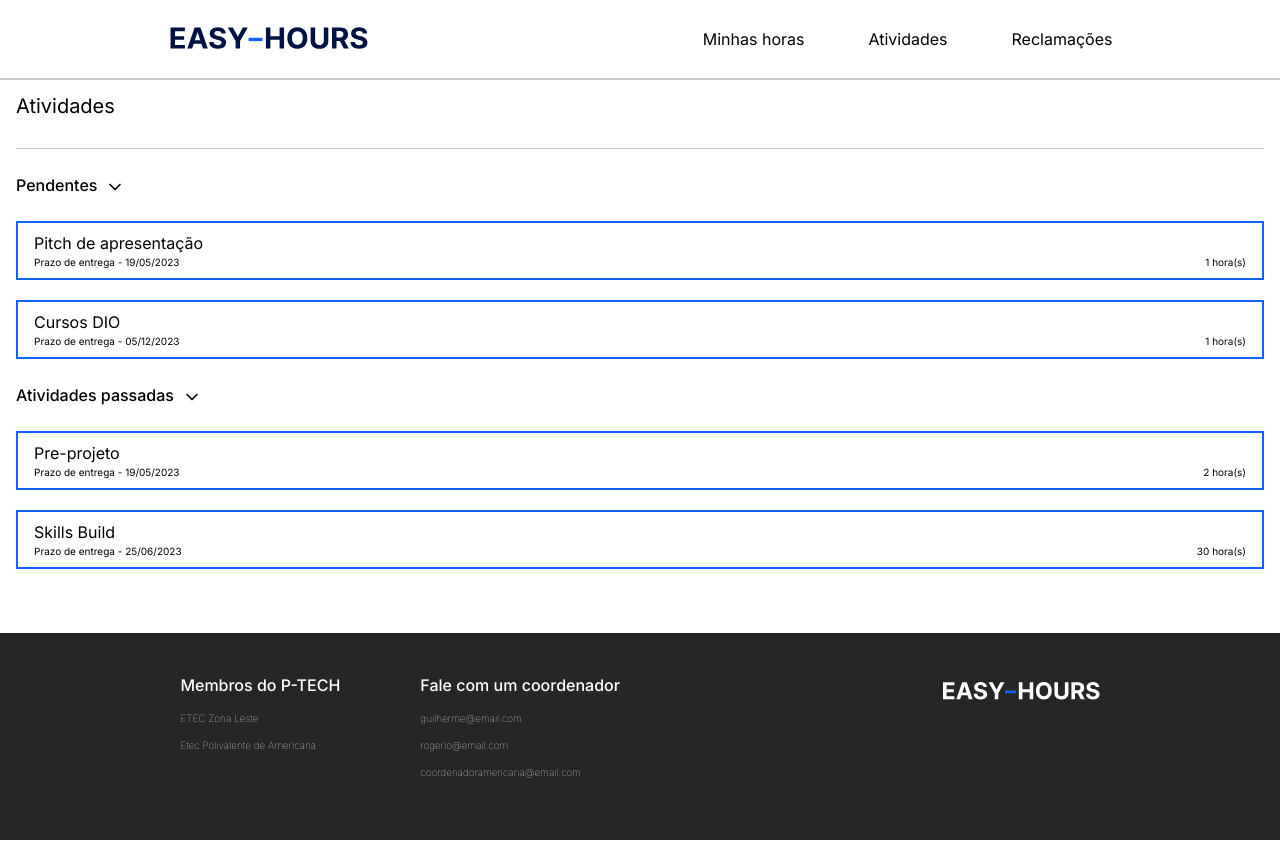
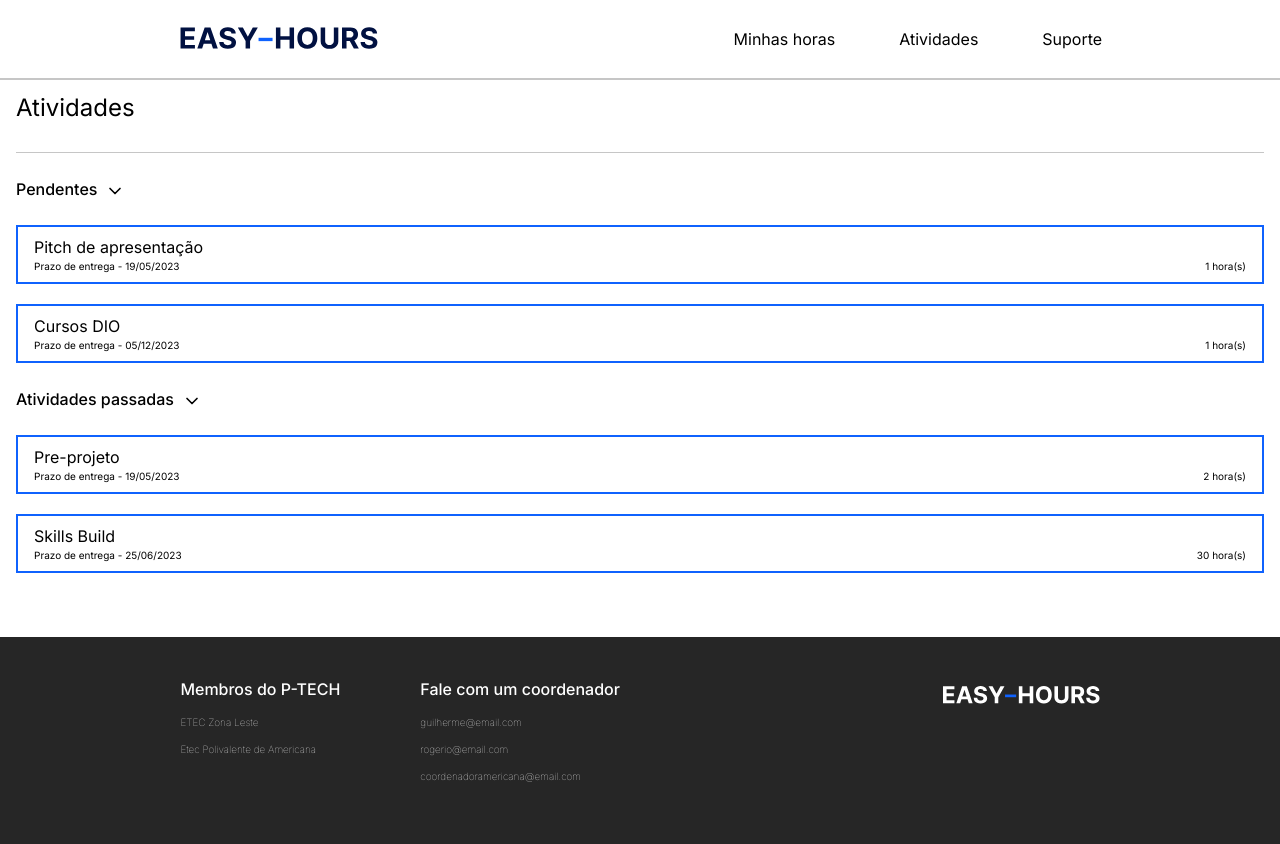
Before and after one commit to gabrielMendes21/tcc-etecZL, a Next.js app in the folder front/: page /coordenador-IBM/atividades in a window 1280 px wide. Built offline with nearby package versions, Linux system fonts and the light colour scheme.

Commit message:
change complaints page name

```diff
--- a/front/src/app/(authenticated)/aluno/reclamacoes/page.jsx
+++ /dev/null
@@ -1,60 +0,0 @@
-'use client'
-
-import Card from '@/components/Card'
-import Dropdown from '@/components/Dropdown'
-import PageTitle from '@/components/H1'
-import Main from '@/components/Main'
-
-export default function Reclamacoes() {
-  return (
-    <Main>
-      <PageTitle title="Reclamações" />
-
-      {/* Complaints sent */}
-      <Dropdown title="Enviadas">
-        <Card>
-          <span className="text-base">Horas não contabilizadas</span>
-          <span>Aguardando resposta...</span>
-        </Card>
-        <Card>
-          <span className="text-base">Erro na entrega</span>
-          <span>Aguardando resposta...</span>
-        </Card>
-      </Dropdown>
-
-      {/* Complaints answered  */}
-      <Dropdown title="Respondidas">
-        <Card>
-          <span className="text-base">Atraso nas atividades</span>
-          <span>Respondida em 20/09/2023</span>
-        </Card>
-        <Card>
-          <span className="text-base">Dúvidas sobre a atividade</span>
-          <span>Respondida em 12/05/2023</span>
-        </Card>
-      </Dropdown>
-      {/* <div
-          className="dropdown flex items-end gap-2 my-6"
-          onClick={handleDropDown}
-        >
-          <h3 className="font-medium">Respondidas</h3>
-          {isActive ? <ChevronDown size={20} /> : <ChevronRight size={20} />}
-        </div>
-        <div
-          style={{
-            display: isActive ? 'block' : 'none',
-          }}
-          className="activities space-y-5"
-        >
-          <Card>
-            <span className="text-base">Atraso nas atividades</span>
-            <span>Respondida em 20/09/2023</span>
-          </Card>
-          <Card>
-            <span className="text-base">Dúvidas sobre a atividade</span>
-            <span>Respondida em 12/05/2023</span>
-          </Card>
-        </div> */}
-    </Main>
-  )
-}
--- a/front/src/app/(authenticated)/coordenador-ETEC/reclamacoes/page.jsx
+++ /dev/null
@@ -1,12 +0,0 @@
-import H1 from '@/components/H1'
-import Delay from '@/components/LoadDelay'
-
-export default function reclamacoes() {
-  return (
-    <main>
-      <Delay>
-        <H1 title="Reclamações" />
-      </Delay>
-    </main>
-  )
-}
--- a/front/src/app/(authenticated)/coordenador-IBM/reclamacoes/page.jsx
+++ /dev/null
@@ -1,12 +0,0 @@
-import H1 from '@/components/H1'
-import Delay from '@/components/LoadDelay'
-
-export default function reclamacoes() {
-  return (
-    <main>
-      <Delay>
-        <H1 title="Reclamações" />
-      </Delay>
-    </main>
-  )
-}
--- a/front/src/components/H1.jsx
+++ b/front/src/components/H1.jsx
@@ -1,7 +1,7 @@
 export default function H1({ title, className }) {
   return (
     <div className={className}>
-      <h1 className={`text-xl py-7 ${className}`}>{title}</h1>
+      <h1 className={`text-xl py-7 md:text-2xl ${className}`}>{title}</h1>
       <hr className="border-[#C6C6C6]" />
     </div>
   )
--- a/front/src/components/Header.jsx
+++ b/front/src/components/Header.jsx
@@ -32,7 +32,7 @@ function Menu() {
             <Link href="/aluno/atividades">Atividades</Link>
           </li>
           <li onClick={() => setIsOpen(false)}>
-            <Link href="/aluno/reclamacoes">Reclamações</Link>
+            <Link href="/aluno/suporte">Suporte</Link>
           </li>
           {/* <li onClick={() => setIsOpen(false)}>
             <Link href="/aluno/meu-perfil">Meu perfil</Link>
@@ -61,7 +61,7 @@ function Menu() {
             <Link href="/coordenador-ETEC/atividades">Atividades</Link>
           </li>
           <li onClick={() => setIsOpen(false)}>
-            <Link href="/coordenador-ETEC/reclamacoes">Reclamações</Link>
+            <Link href="/coordenador-ETEC/suporte">Suporte</Link>
           </li>
           {/* <li onClick={() => setIsOpen(false)}>
             <Link href="/coordenador-ETEC/meu-perfil">Meu perfil</Link>
@@ -90,7 +90,7 @@ function Menu() {
             <Link href="/coordenador-IBM/atividades">Atividades</Link>
           </li>
           <li onClick={() => setIsOpen(false)}>
-            <Link href="/coordenador-IBM/reclamacoes">Reclamações</Link>
+            <Link href="/coordenador-IBM/suporte">Suporte</Link>
           </li>
           {/* <li onClick={() => setIsOpen(false)}>
             <Link href="/coordenador-IBM/meu-perfil">Meu perfil</Link>
@@ -99,7 +99,7 @@ function Menu() {
       </nav>
     </>
   ) : (
-    'Usuário inválido'
+    ''
   )
 }
 
--- a/front/src/components/aluno/StudentHome.jsx
+++ b/front/src/components/aluno/StudentHome.jsx
@@ -1,9 +1,9 @@
 'use client'
 
-import { useState, useContext } from 'react'
+import { useContext } from 'react'
 import CircleProgress from '@/components/circle/CircleProgress'
 import Task from '@/components/Task'
-import { ChevronDown, ChevronRight, Check, Clock4, Percent } from 'lucide-react'
+import { Check, Clock4, Percent } from 'lucide-react'
 import Link from 'next/link'
 import UserInfo from '../UserInfo'
 import TradLink from '../Link'
```
